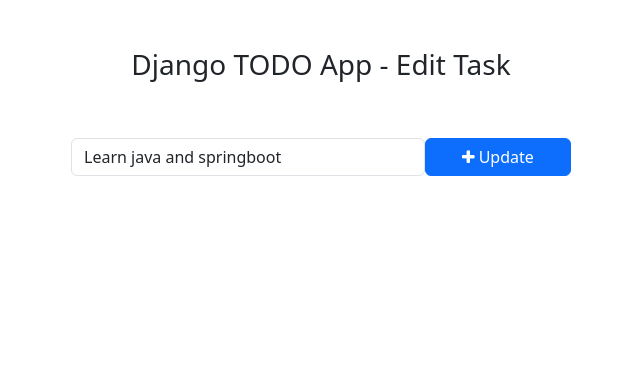
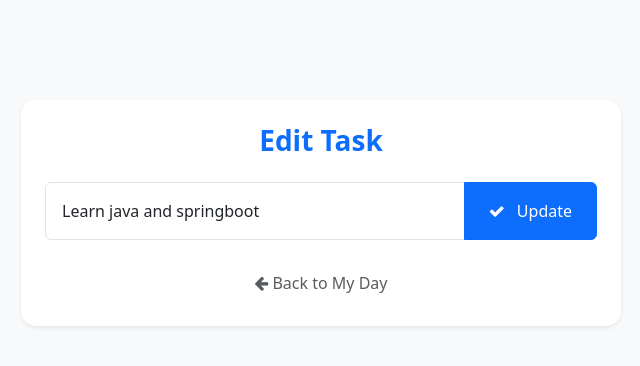
Before and after one commit to mucheru-delvan/DjangoSandBox, a Django app: page /todo/edit_task/1/ in a window 1280 px wide. Shown: the top 366 px of the page, without its empty margins (319-959 px from the left). Run offline with Django 5.2, Linux system fonts and the light colour scheme; data comes from the database, SQL or seed files in the repository.

Commit message:
Refined the edit_task.html file

```diff
--- a/templates/edit_task.html
+++ b/templates/edit_task.html
@@ -2,28 +2,54 @@
 <html lang="en">
 <head>
     <meta charset="UTF-8">
+    <meta http-equiv="X-UA-Compatible" content="IE=edge">
     <meta name="viewport" content="width=device-width, initial-scale=1.0">
-    <title>Edit task Django ToDo App</title>
+    <title>Edit Task - Django ToDo App</title>
 
-    <!-- Bootstrap -->
-    <link href="https://cdn.jsdelivr.net/npm/bootstrap@5.3.0-alpha1/dist/css/bootstrap.min.css" rel="stylesheet" integrity="sha384-GLhlTQ8iRABdZLl6O3oVMWSktQOp6b7In1Zl3/Jr59b6EGGoI1aFkw7cmDA6j6gD" crossorigin="anonymous">
-    <script src="https://cdn.jsdelivr.net/npm/bootstrap@5.3.0-alpha1/dist/js/bootstrap.bundle.min.js" integrity="sha384-w76AqPfDkMBDXo30jS1Sgez6pr3x5MlQ1ZAGC+nuZB+EYdgRZgiwxhTBTkF7CXvN" crossorigin="anonymous"></script>
-    <!-- Font Awesome Icons -->
+    <link href="https://cdn.jsdelivr.net/npm/bootstrap@5.3.0-alpha1/dist/css/bootstrap.min.css" rel="stylesheet">
     <link rel="stylesheet" href="https://cdnjs.cloudflare.com/ajax/libs/font-awesome/4.7.0/css/font-awesome.min.css">
 
+    <style>
+        body {
+            background-color: #f8f9fa;
+        }
+        .edit-card {
+            max-width: 600px;
+            margin: 100px auto;
+            border: none;
+            border-radius: 15px;
+        }
+        .form-control:focus {
+            box-shadow: none;
+            border-color: #0d6efd;
+        }
+    </style>
 </head>
 <body>
-    <div class = "container">
-        <h3 class = "pt-5 pb-5 text-center">Django TODO App - Edit Task</h3>
-        <form action="{% url 'edit_task' get_task.pk %}" method="POST" style ="width: 500px; margin: auto;">
+    <div class="container">
+        <div class="card edit-card shadow-sm">
+            <div class="card-body p-4">
+                <h3 class="text-center mb-4 text-primary fw-bold">Edit Task</h3>
+
+                <form action="{% url 'edit_task' get_task.pk %}" method="POST">
                     {% csrf_token %}
-                    <div class="form-group">
-                        <span style="display: flex;">
-                            <input type="text" name="task" class="form-control" placeholder="Add a task" value="{{ get_task.task }}">
-                            <button type= "submit" class="btn btn-primary" style="width: 200px;"><i class="fa fa-plus"></i> Update</button>
-                        </span>
+                    <div class="input-group">
+                        <input type="text" name="task" class="form-control p-3" placeholder="Update your task..." value="{{ get_task.task }}" required>
+                        <button type="submit" class="btn btn-primary px-4">
+                            <i class="fa fa-check me-2"></i> Update
+                        </button>
                     </div>
-        </form>
-    <div>
+                </form>
+
+                <div class="text-center mt-4">
+                    <a href="{% url 'home' %}" class="btn btn-link text-muted text-decoration-none">
+                        <i class="fa fa-arrow-left"></i> Back to My Day
+                    </a>
+                </div>
+            </div>
+        </div>
+    </div>
+
+    <script src="https://cdn.jsdelivr.net/npm/bootstrap@5.3.0-alpha1/dist/js/bootstrap.bundle.min.js"></script>
 </body>
 </html>
```
